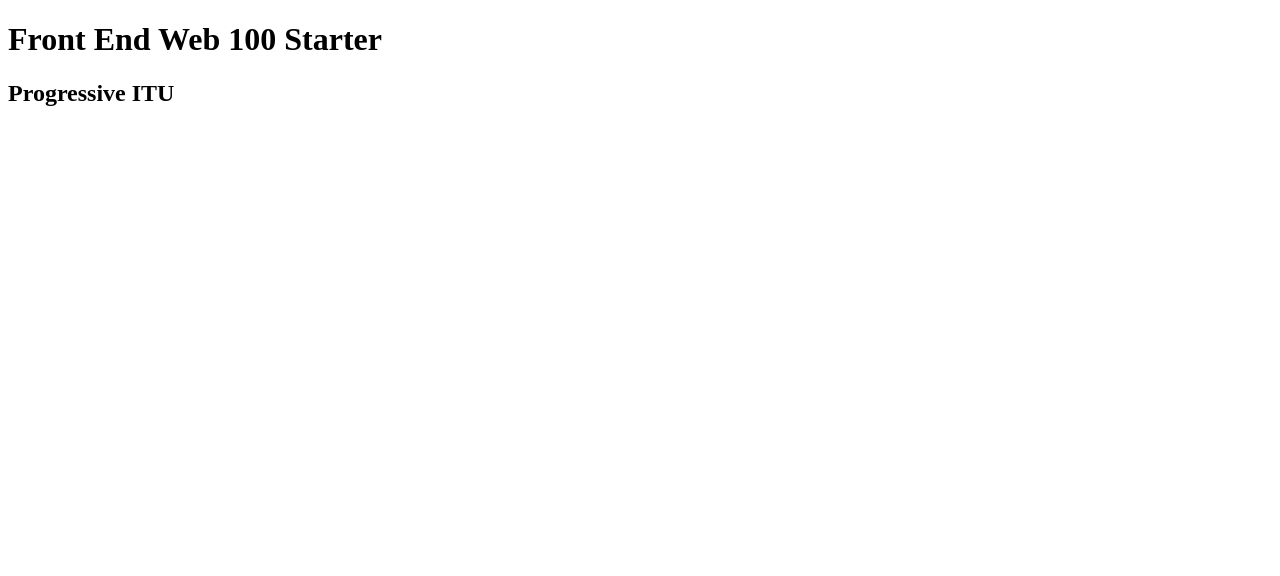
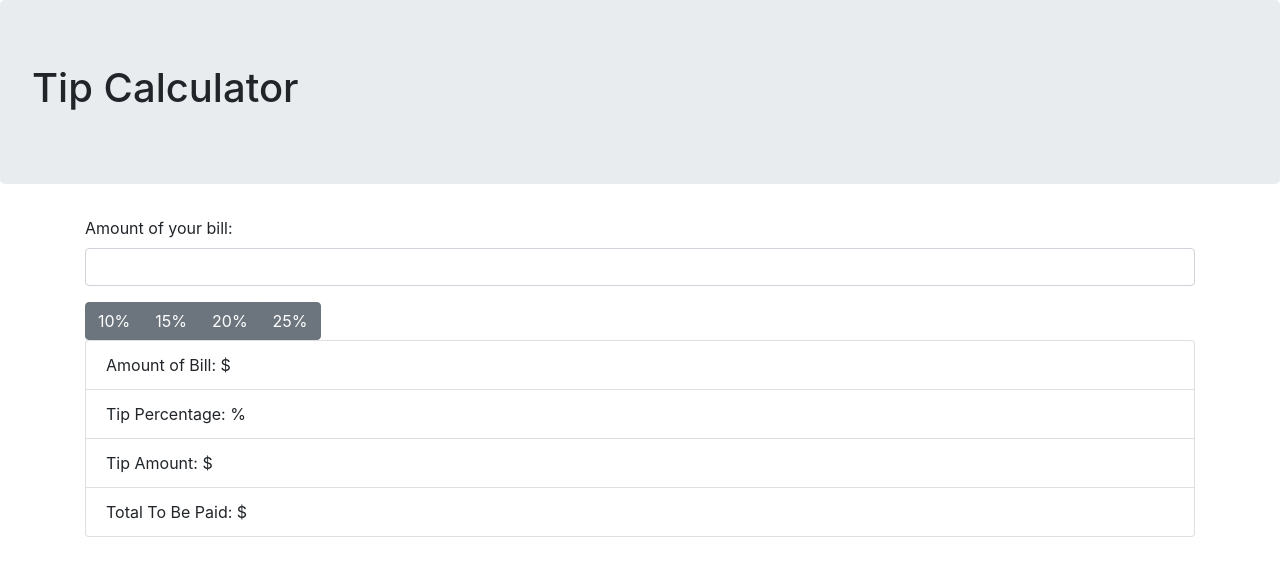
Before and after one commit to justinkmckenna/FrontEndWeb100, a plain HTML site: page src/index.html in a window 1280 px wide. Drawn offline with nearby package versions, Linux system fonts and the light colour scheme.

Commit message:
tip calculator

```diff
--- a/src/index.html
+++ b/src/index.html
@@ -4,15 +4,32 @@
 <head>
     <meta charset="UTF-8">
     <title>Front End Web 100</title>
+    <link rel="stylesheet" href="https://cdn.jsdelivr.net/npm/bootstrap@4.5.3/dist/css/bootstrap.min.css" integrity="sha384-TX8t27EcRE3e/ihU7zmQxVncDAy5uIKz4rEkgIXeMed4M0jlfIDPvg6uqKI2xXr2" crossorigin="anonymous">
 </head>
 
 <body>
-    <header>
-        <h1>Front End Web 100 Starter</h1>
-        <h2>Progressive ITU</h2>
+    <header class="page-header container-fluid jumbotron">
+        <h1>Tip Calculator</h1>
     </header>
-    <main>
-
+    <main class="container">
+        <div class="form-group">
+            <label for="amount">Amount of your bill:</label>
+            <input id="billAmount" class="form-control" type="number">
+        </div>
+        <div id="tip-buttons" class="btn-group" role="group" aria-label="Basic Example">
+            <button type="button" class="btn btn-secondary" data-amount=".1">10%</button>
+            <button type="button" class="btn btn-secondary" data-amount=".15">15%</button>
+            <button type="button" class="btn btn-secondary" data-amount=".2">20%</button>
+            <button type="button" class="btn btn-secondary" data-amount=".25">25%</button>
+        </div>
+        <section>
+            <ul class="list-group">
+                <li class="list-group-item">Amount of Bill: $<span id="amount"></span></li>
+                <li class="list-group-item">Tip Percentage: <span id="tip"></span>%</li>
+                <li class="list-group-item">Tip Amount: $<span id="amountToTip"></span></li>
+                <li class="list-group-item">Total To Be Paid: $<span id="totalToBePaid"></span></li>
+            </ul>
+        </section>
     </main>
 </body>
 
--- a/src/styles.css
+++ /dev/null
@@ -1,3 +0,0 @@
-h1 {
-    color:red;
-}
```
Also changed, not shown: spec/02_functions.spec.ts (+1 -1 lines), src/index.ts (+36 -2 lines).
